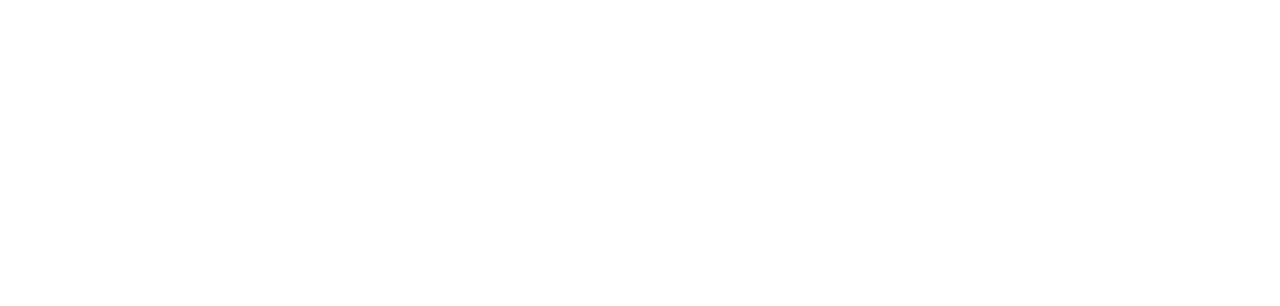
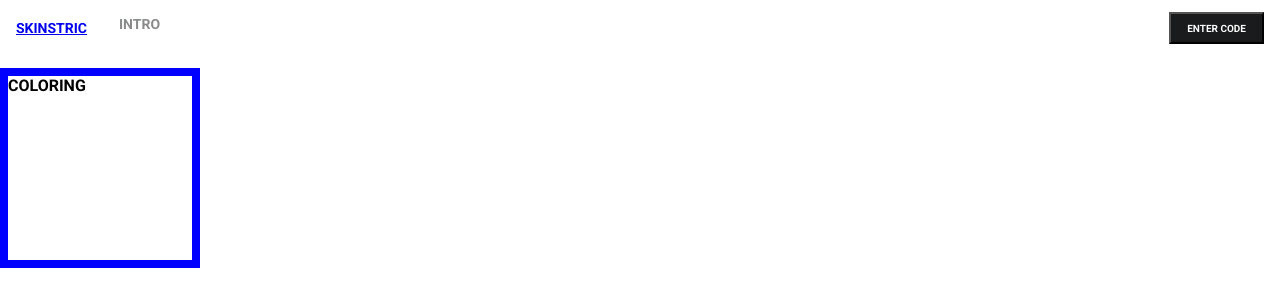
Before and after one commit to hackerjack9/Skinstric-AI, a React (Create React App) app: page /color in a window 1280 px wide. Before the commit this address had no page. Shown: the top 306 px of the page. Built offline with nearby package versions, Linux system fonts and the light colour scheme.

Commit message:
Debugging Router at base routes

```diff
--- a/src/App.jsx
+++ b/src/App.jsx
@@ -2,14 +2,16 @@
 import { BrowserRouter as Router, Routes, Route } from "react-router-dom"
 import Nav from "./Components/Nav.jsx";
 import Home from "./Components/Home.jsx";
+import Color from "./Components/Color.jsx";
 
 
 function App() {
   return (
     <Router>
+      <Nav />
       <Routes>
        <Route path="/" element={<Home />} />
-       <Route path="/" element={<Nav />} />
+       <Route path="/color" element={<Color />} />
     </Routes>
     </Router>
   );
--- /dev/null
+++ b/src/Components/Color.jsx
@@ -0,0 +1,8 @@
+import React from "react";
+
+function Color () {
+    return (
+ <div className="color">COLORING</div>
+    )
+}
+export default Color;
--- a/src/index.css
+++ b/src/index.css
@@ -52,7 +52,7 @@ display: flex;
   border: 2px solid red;
   width: 100%;
   max-width: 1800px;
-  height: 100vh;
+  height: 60vh;
 }
 
 .left-button, .right-button {
@@ -75,3 +75,11 @@ margin-right: 150px;
 /* @media { */
   /* 1024 or smaller buttons left and right disappear */
 /* } */
+
+
+.color {
+  border: 8px solid blue;
+  width: 200px;
+  height: 200px;
+
+}
```
